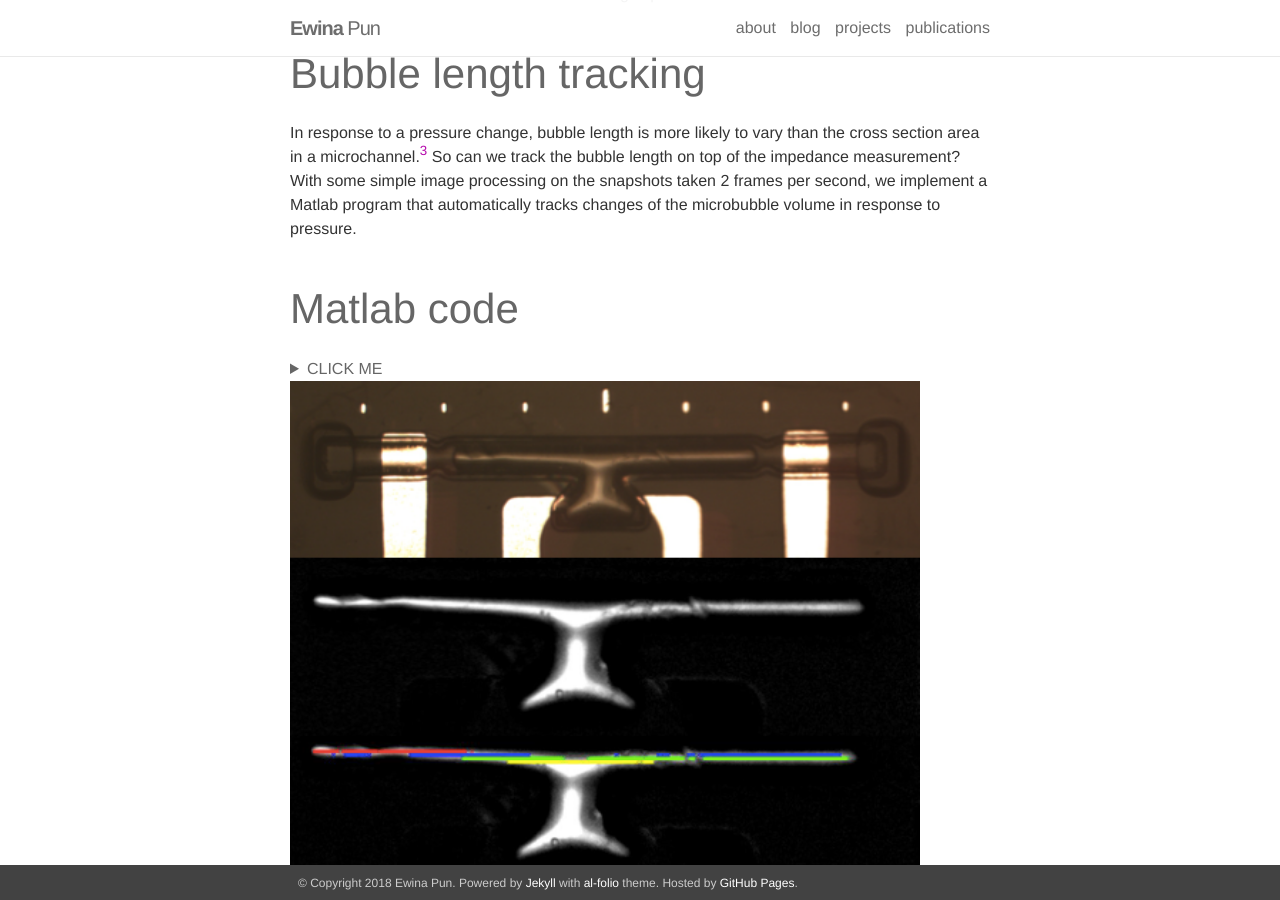
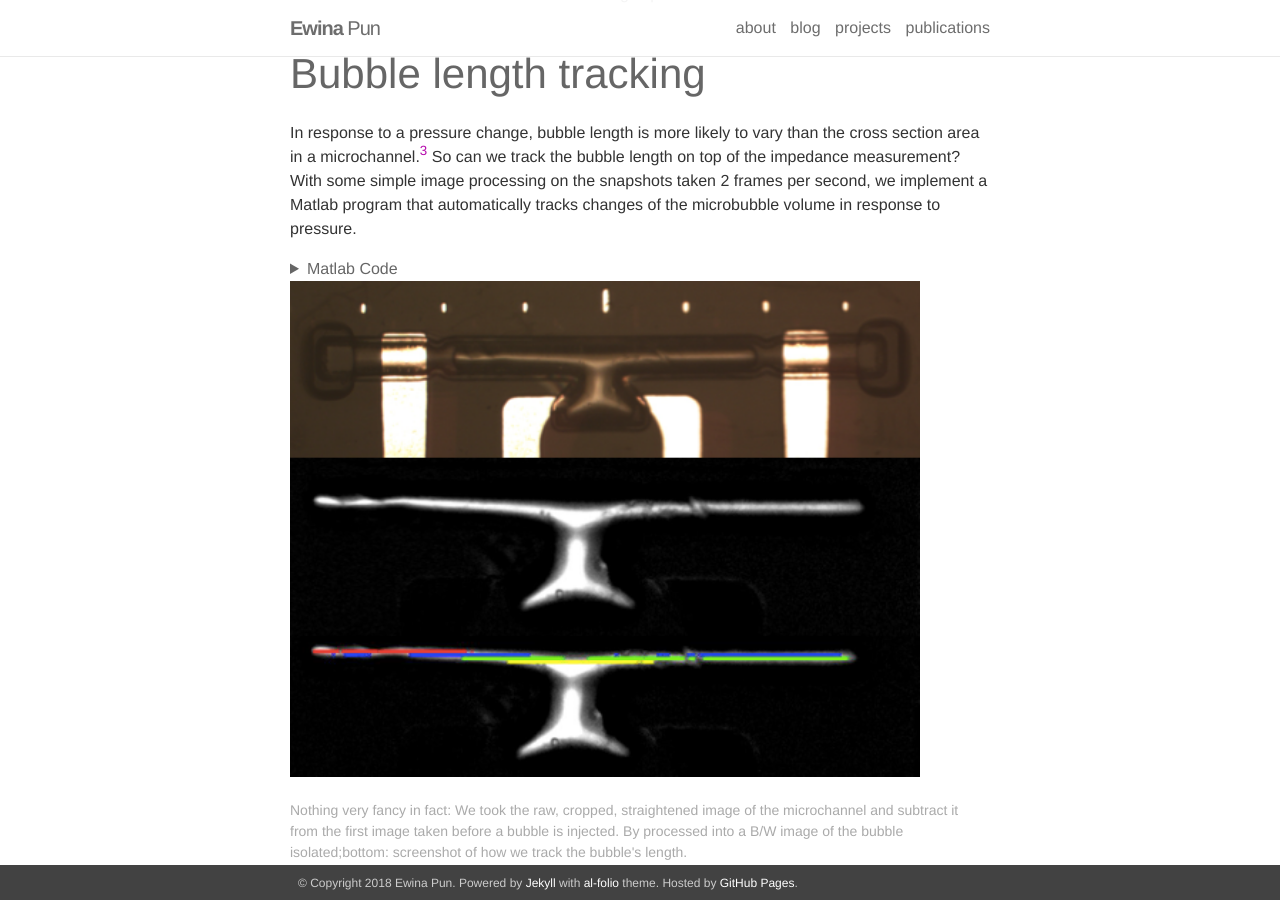
Before and after one commit to ewinapun/ewinapun.github.io, a Jekyll site: the page built from _projects/1_project.markdown, in a window 1280 px wide and 900 px high, scrolled down 2097 px. Built offline with Jekyll 4.4.1, drawn with Linux system fonts in a browser that asks for light colours; nearby versions of some CDN libraries.

Commit message:
MEMS edit

````diff
--- a/_projects/1_project.markdown
+++ b/_projects/1_project.markdown
@@ -49,15 +49,10 @@ One electrochemical characterization we do is to chronically measure changes in
 
 In response to a pressure change, bubble length is more likely to vary than the cross section area in a microchannel.[^footnote1] So can we track the bubble length on top of the impedance measurement? With some simple image processing on the snapshots taken 2 frames per second, we implement a Matlab program that automatically tracks changes of the microbubble volume in response to pressure.
 
-
-## Matlab code
-
-<details><summary>CLICK ME</summary>
+<details><summary>Matlab Code</summary>
 <p>
 
-#### yes, even hidden code blocks!
-
-```
+```python
 % iternate for the whole set of images
 files = dir(fullfile(mydir, 'img*.jpg'));
 first = 'img.jpg';
````
